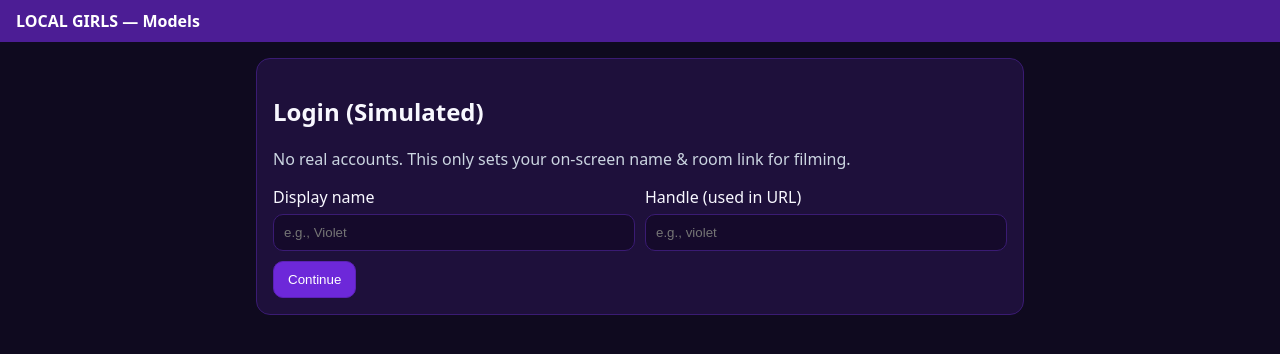
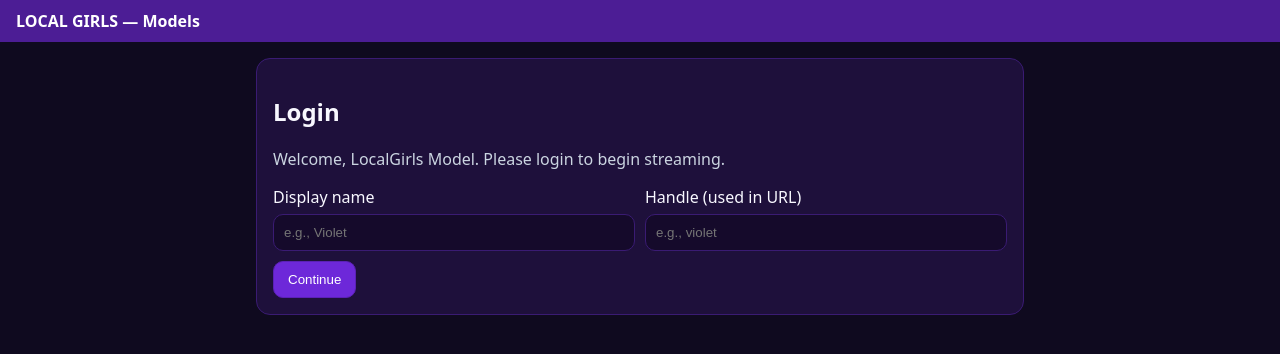
Before and after one commit to rolandsmithrps/localgirls-models-portal, a website: page index.html in a window 1280 px wide. Drawn offline with Linux system fonts and the light colour scheme.

Commit message:
Add files via upload

```diff
--- a/index.html
+++ b/index.html
@@ -23,8 +23,8 @@
   <header><b>LOCAL GIRLS — Models</b></header>
   <main>
     <div class="panel">
-      <h2>Login (Simulated)</h2>
-      <p class="muted">No real accounts. This only sets your on-screen name & room link for filming.</p>
+      <h2>Login</h2>
+      <p class="muted">Welcome, LocalGirls Model. Please login to begin streaming.</p>
       <div class="row">
         <div style="flex:1">
           <label>Display name</label>
```
